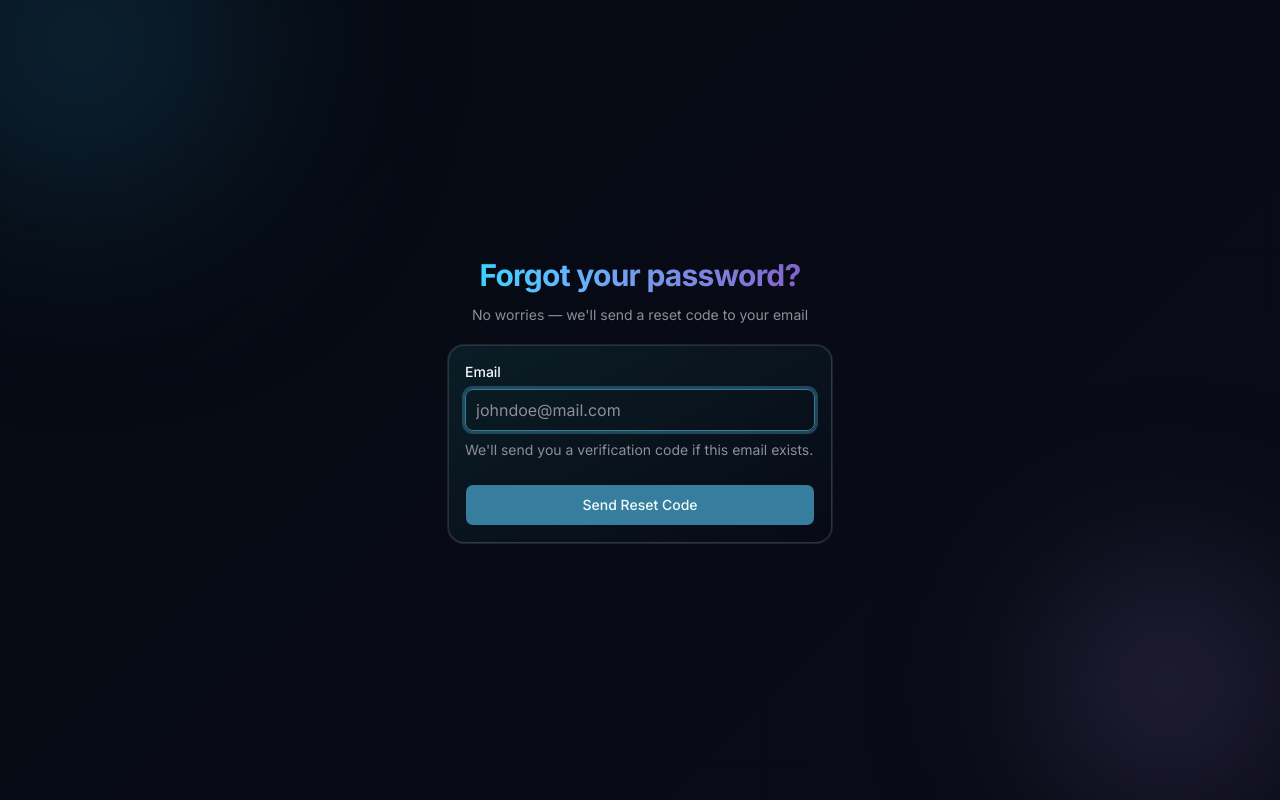
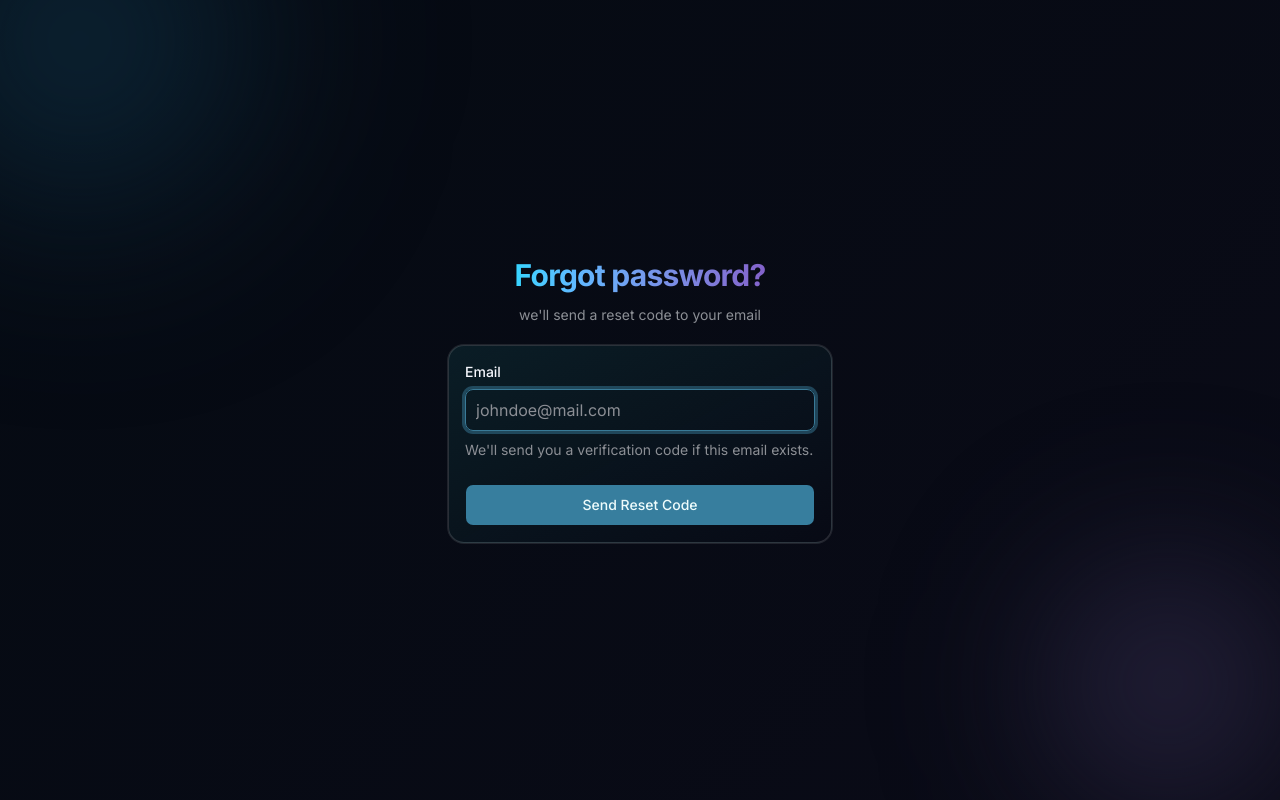
Before and after one commit to anasabdelhakim/neuromeet-core, a Next.js app in the folder frontend/: page /forget-password in a window 1280 px wide. Built offline with nearby package versions, Linux system fonts and the light colour scheme.

Commit message:
sovle auth resposne

```diff
--- a/frontend/src/app/(auth)/forget-password/page.tsx
+++ b/frontend/src/app/(auth)/forget-password/page.tsx
@@ -4,8 +4,8 @@ import AuthWrapper from "@/src/features/auth/providers/auth-wrapper";
 export default async function Page() {
   return (
     <AuthWrapper
-      title="Forgot your password?"
-      description="No worries — we'll send a reset code to your email"
+      title="Forgot password?"
+      description="we'll send a reset code to your email"
     >
       <ForgetPasswordPreview />
     </AuthWrapper>
--- a/frontend/src/app/(auth)/reset-password/page.tsx
+++ b/frontend/src/app/(auth)/reset-password/page.tsx
@@ -4,8 +4,8 @@ import AuthWrapper from "@/src/features/auth/providers/auth-wrapper";
 export default async function Page() {
   return (
     <AuthWrapper
-      title="Set a new password"
-      description="Create a strong password you haven't used before"
+      title="Set new password"
+      description="Create password you haven't used before"
     >
       <ResetPasswordForm />
     </AuthWrapper>
--- a/frontend/src/app/(auth)/verify-email/page.tsx
+++ b/frontend/src/app/(auth)/verify-email/page.tsx
@@ -11,7 +11,7 @@ export default function OTPPage() {
   return (
     <AuthWrapper
       title="Check your inbox"
-      description="Enter the 6-digit code we sent to verify your identity"
+      description="Enter the 6-digit code sent to your email"
     >
       <Suspense
         fallback={
--- a/frontend/src/features/auth/providers/auth-wrapper.tsx
+++ b/frontend/src/features/auth/providers/auth-wrapper.tsx
@@ -8,7 +8,7 @@ interface AuthWrapperProps {
 
 export default function AuthWrapper({ title, description, children }: AuthWrapperProps) {
   return (
-    <div className="relative overflow-hidden bg-auth-scene-gradient bg-[length:300%_300%] animate-gradient-shift flex flex-1 min-h-svh w-full items-center justify-center p-6 md:p-10">
+    <div className="relative overflow-hidden bg-auth-scene-gradient bg-[length:300%_300%] animate-gradient-shift flex min-h-dvh w-full items-center justify-center p-6 md:p-10">
       {/* Before radial */}
       <div className="absolute -top-32 -left-28 w-96 h-96 scale-[1.25] rounded-full pointer-events-none blur-3xl bg-auth-scene-before-radial animate-orb-float-before" />
 
```
